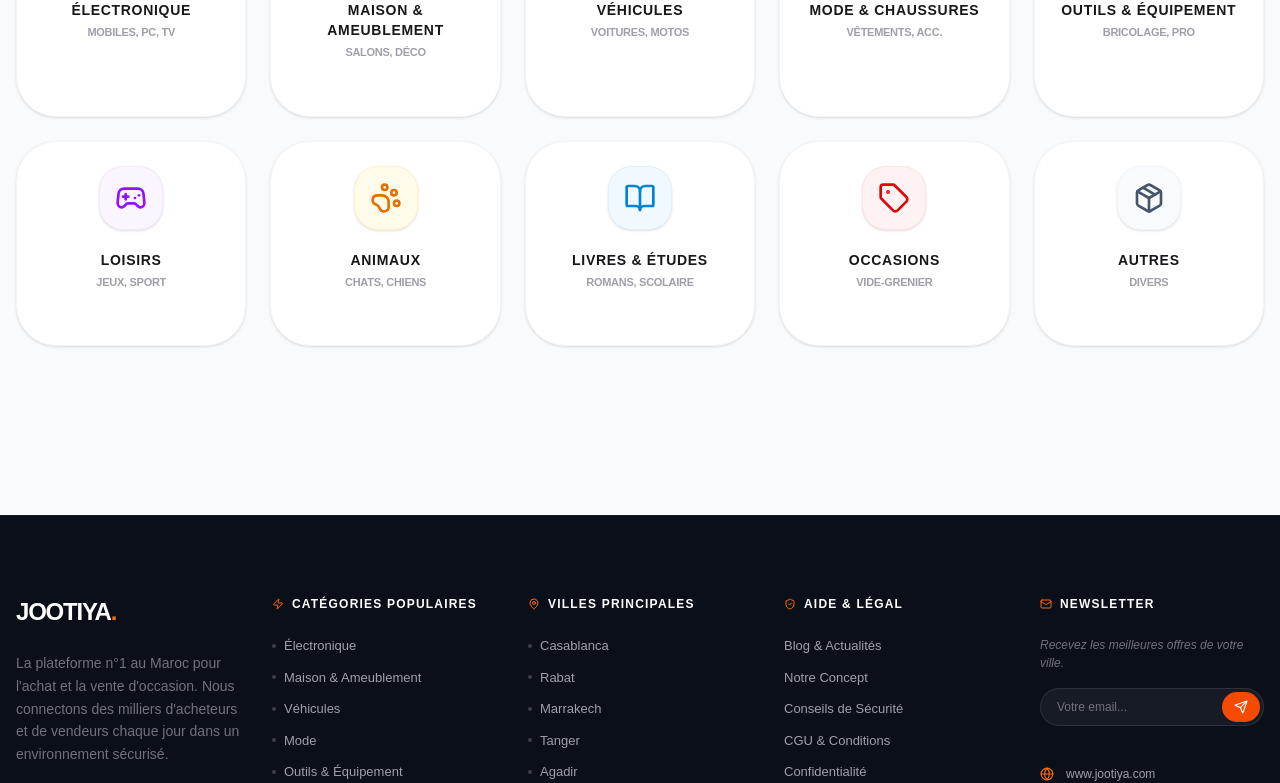
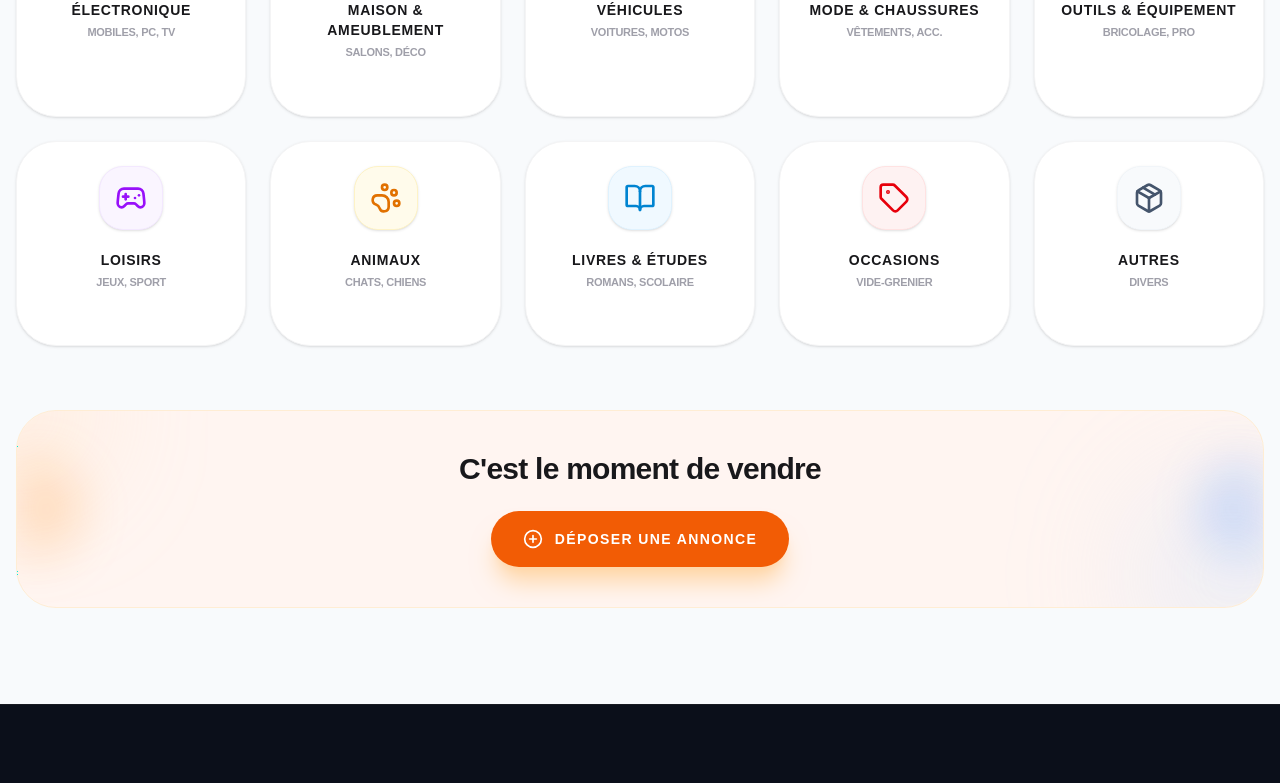
Before and after one commit to jootiyasarl/jootiya, a Next.js app: page /marketplace in a window 1280 px wide. Shown: the part 461-1244 px from the top of the page. Built offline with nearby package versions, Linux system fonts and the light colour scheme; no server answers.

Commit message:
feat: add SellBanner to marketplace page

```diff
--- a/src/app/marketplace/page.tsx
+++ b/src/app/marketplace/page.tsx
@@ -13,6 +13,7 @@ import {
     ArrowRight
 } from "lucide-react";
 import { cn } from "@/lib/utils";
+import { SellBanner } from '@/components/home/SellBanner';
 
 export const metadata = {
   title: 'Catégories - Jootiya',
@@ -86,6 +87,11 @@ export default function MarketplacePage() {
             );
           })}
         </div>
+
+        {/* Sell Banner - Added here */}
+        <div className="mt-12 md:mt-16">
+          <SellBanner />
+        </div>
       </div>
     </div>
   );
```
